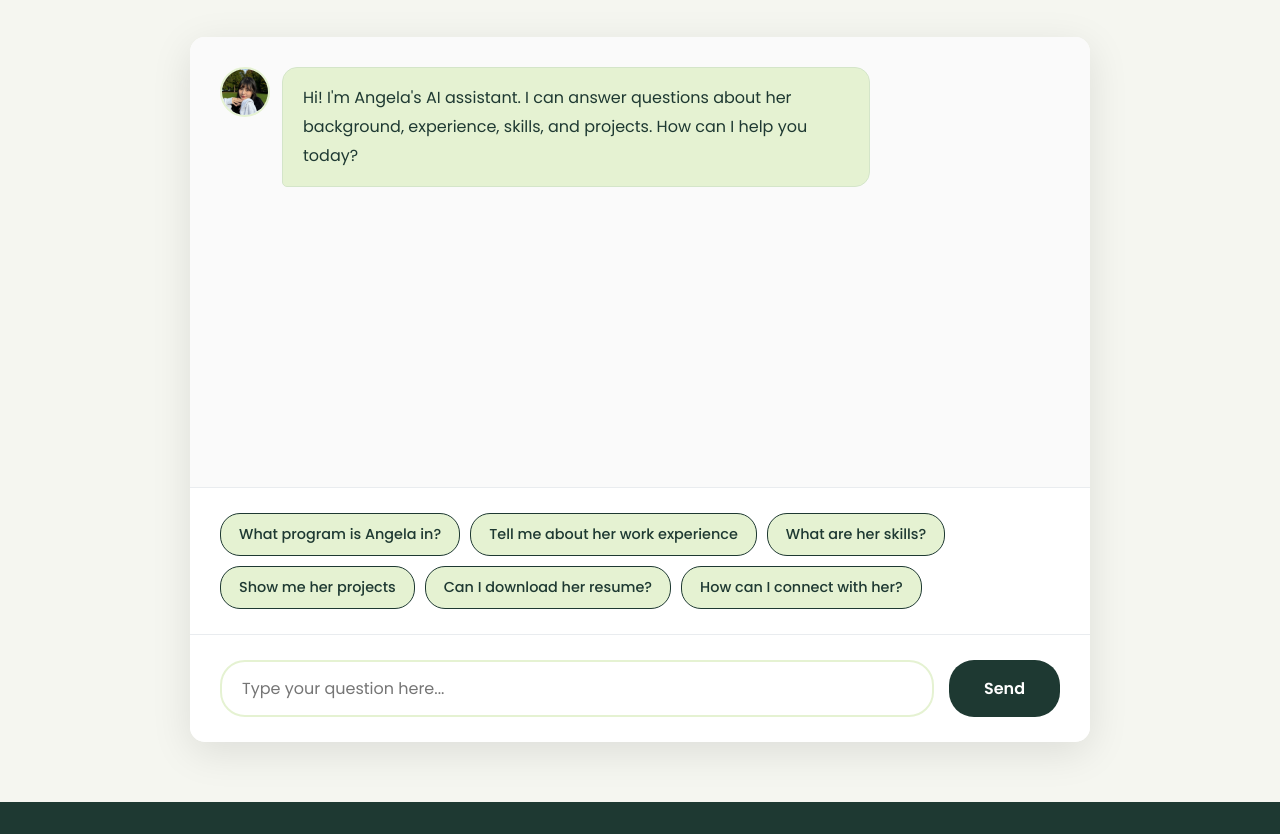
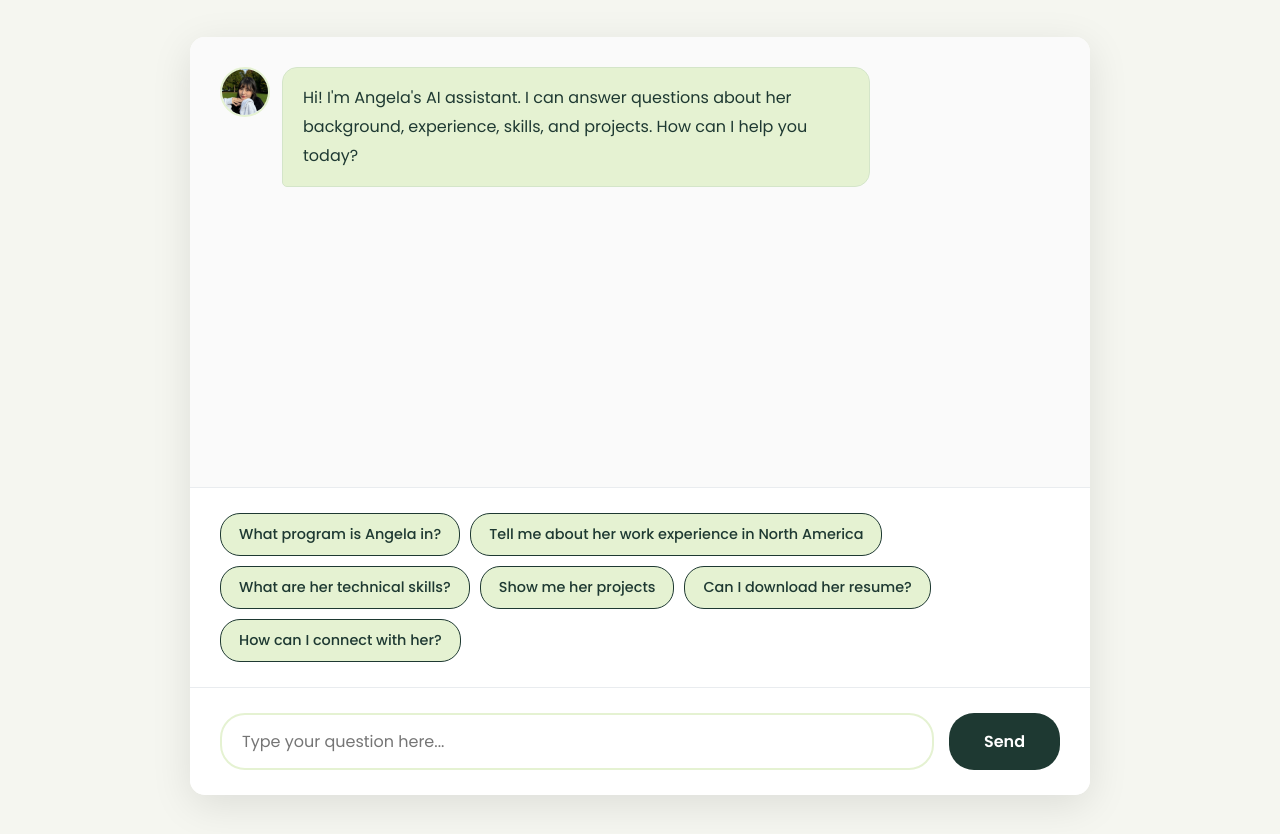
Before and after one commit to jie20011630/angela-yt-portfolio, a plain HTML site: page about/chatbot.html in a window 1280 px wide. Shown: the part 263-1097 px from the top of the page. Drawn offline with nearby package versions, Linux system fonts and the light colour scheme.

Commit message:
Iterated suggested questions.

```diff
--- a/about/chatbot.html
+++ b/about/chatbot.html
@@ -48,10 +48,10 @@
                         What program is Angela in?
                     </button>
                     <button class="suggestion-btn" onclick="askQuestion('Tell me about her work experience')">
-                        Tell me about her work experience
+                        Tell me about her work experience in North America
                     </button>
                     <button class="suggestion-btn" onclick="askQuestion('What are her skills?')">
-                        What are her skills?
+                        What are her technical skills?
                     </button>
                     <button class="suggestion-btn" onclick="askQuestion('Show me her projects')">
                         Show me her projects
```
